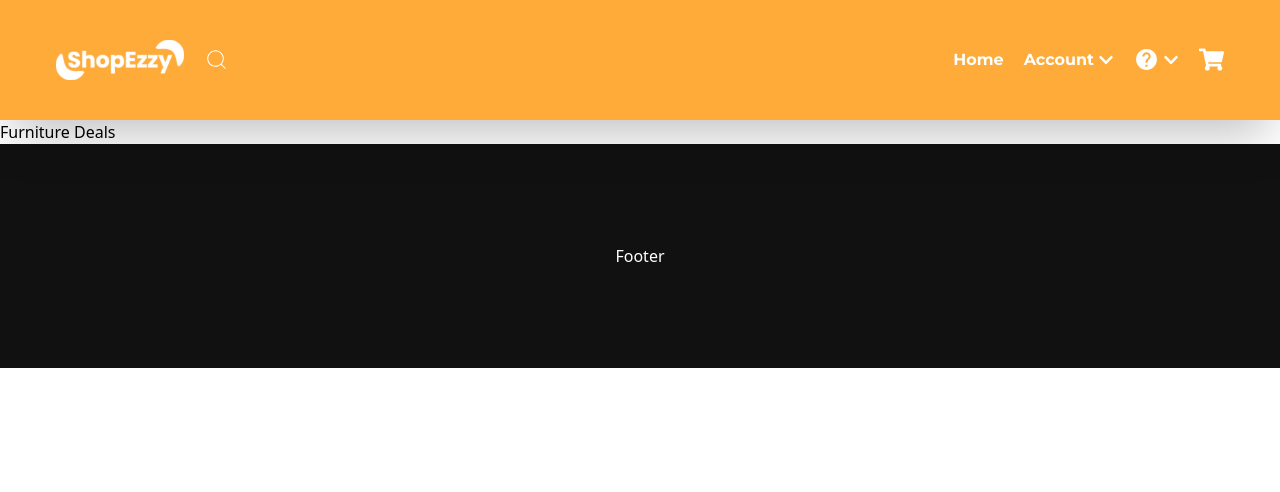
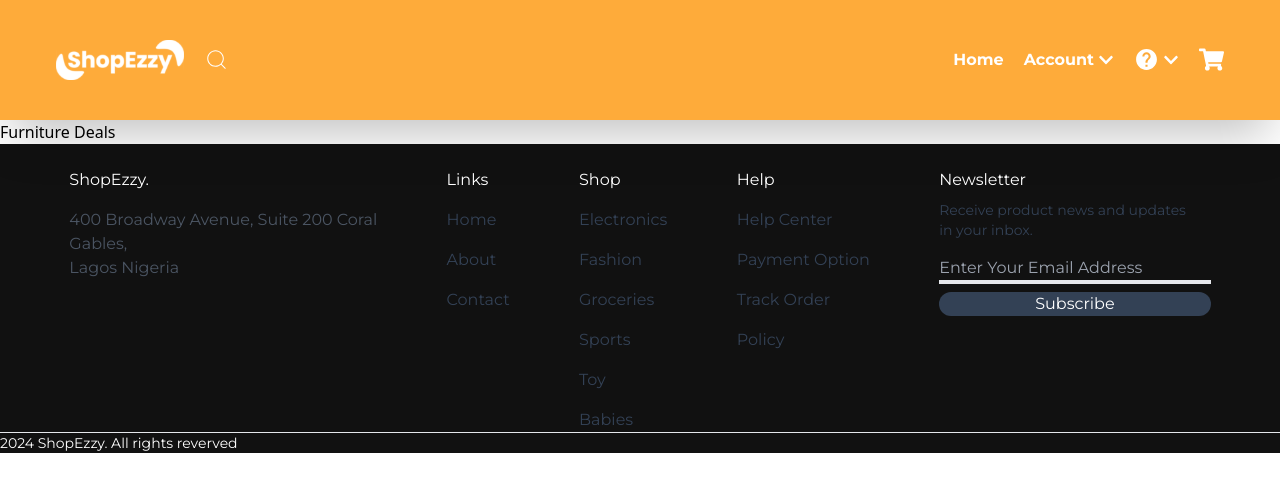
Before and after one commit to Ediana-Ekanem/ShopEzzy, a React (Vite) app: page /furniture-deals in a window 1280 px wide. Shown: the top 492 px of the page. Built offline with nearby package versions, Linux system fonts and the light colour scheme.

Commit message:
footer done

```diff
--- a/src/components/footer/Footer.jsx
+++ b/src/components/footer/Footer.jsx
@@ -1,9 +1,51 @@
 import React from "react";
+import { Link } from 'react-router-dom'
 
 const Footer = () => {
   return (
-    <div className="flex justify-center items-center text-white bg-[#111111] h-56">
-      <h3>Footer</h3>
+    <div className="text-white bg-[#111111] h-86 font-Montserrat">
+      <div className='flex flex-row justify-evenly'>
+        <div className='text'>
+          <h2 className="mt-6">ShopEzzy.</h2>
+          <p className='mt-4 text-gray-600'>400 Broadway Avenue, Suite 200 Coral <br></br> Gables,<br></br> Lagos Nigeria</p>
+        </div>
+        <div className='link33'>
+          <h3 className="mt-6">Links</h3>
+          <nav className="list-none">
+            <li className="mt-4 text-slate-700 hover:text-orange-500"><Link className="link" to="/">Home</Link></li>
+            <li className="mt-4 text-slate-700 hover:text-orange-500"><Link className="link" to="/about">About</Link></li>
+            <li className="mt-4 text-slate-700 hover:text-orange-500"><Link className="link" to="/contact">Contact</Link></li>
+          </nav>
+        </div>
+        <div className='link33'>
+          <h3 className="mt-6">Shop</h3>
+          <nav className="list-none">
+            <li className="mt-4 text-slate-700 hover:text-orange-500"><Link className="link" to="/electronics">Electronics</Link></li>
+            <li className="mt-4 text-slate-700 hover:text-orange-500"><Link className="link" to="/fashion">Fashion</Link></li>
+            <li className="mt-4 text-slate-700 hover:text-orange-500"><Link className="link" to="/groceries">Groceries</Link></li>
+            <li className="mt-4 text-slate-700 hover:text-orange-500"><Link className="link" to="/sports">Sports</Link></li>
+            <li className="mt-4 text-slate-700 hover:text-orange-500"><Link className="link" to="/toy">Toy</Link></li>
+            <li className="mt-4 text-slate-700 hover:text-orange-500"><Link className="link" to="/babies">Babies</Link></li>
+          </nav>
+        </div>
+        <div className='link44'>
+          <h3 className="mt-6">Help</h3>
+          <nav className="list-none">
+            <li className="mt-4 text-slate-700 hover:text-orange-500"><Link to="/help">Help Center</Link></li>
+            <li className="mt-4 text-slate-700 hover:text-orange-500"><Link to="/payment">Payment Option</Link></li>
+            <li className="mt-4 text-slate-700 hover:text-orange-500"><Link to="/order">Track Order</Link></li>
+            <li className="mt-4 text-slate-700 hover:text-orange-500"><Link to="/policy">Policy</Link></li>
+          </nav>
+        </div>
+        <div className='link45'>
+          <h3 className="mt-6">Newsletter</h3>
+          <p className="mt-2 text-sm text-slate-700">Receive product news and updates<br />in your inbox.</p>
+          <input className="mt-4 border-b-4 border-white-600 border-0 w-full md:text-white md:bg-transparent" type="email" placeholder='Enter Your Email Address' />
+          <button className=" mt-2 bg-slate-700 w-full hover:bg-orange-500 rounded-full">Subscribe</button>
+        </div>
+      </div>
+      <hr />
+      <p className="text-sm">2024 ShopEzzy. All rights reverved</p>
     </div>
   );
 };
```
